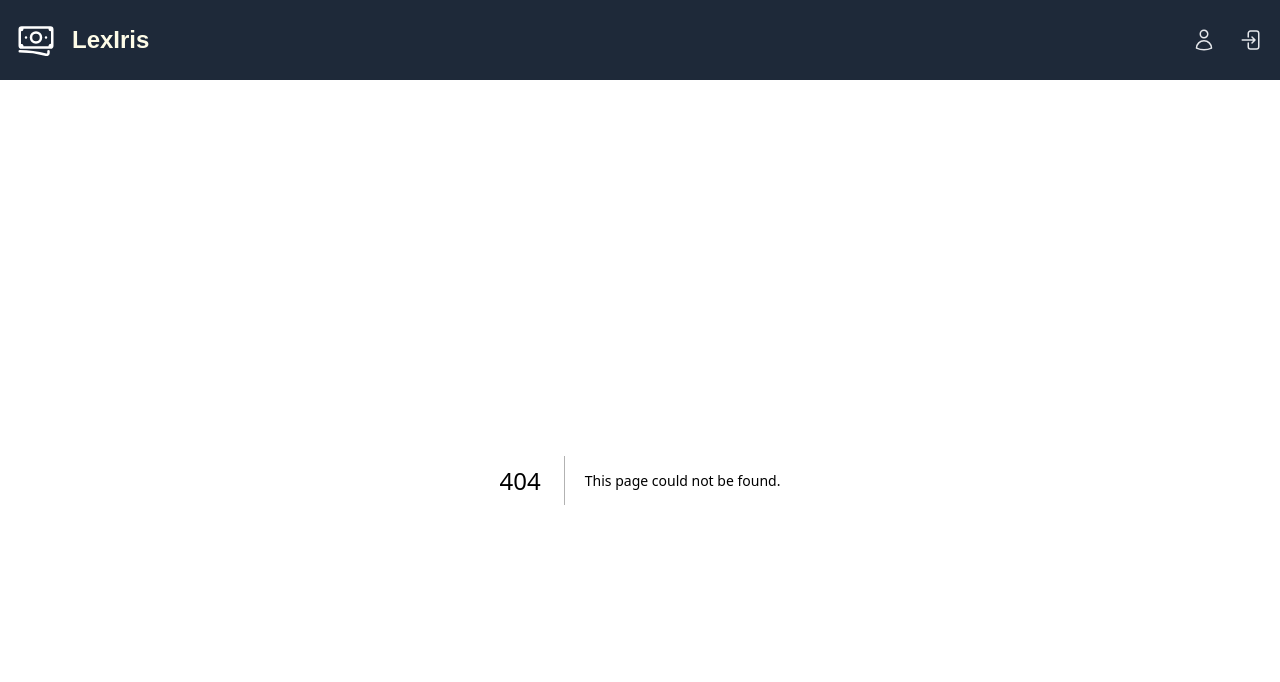
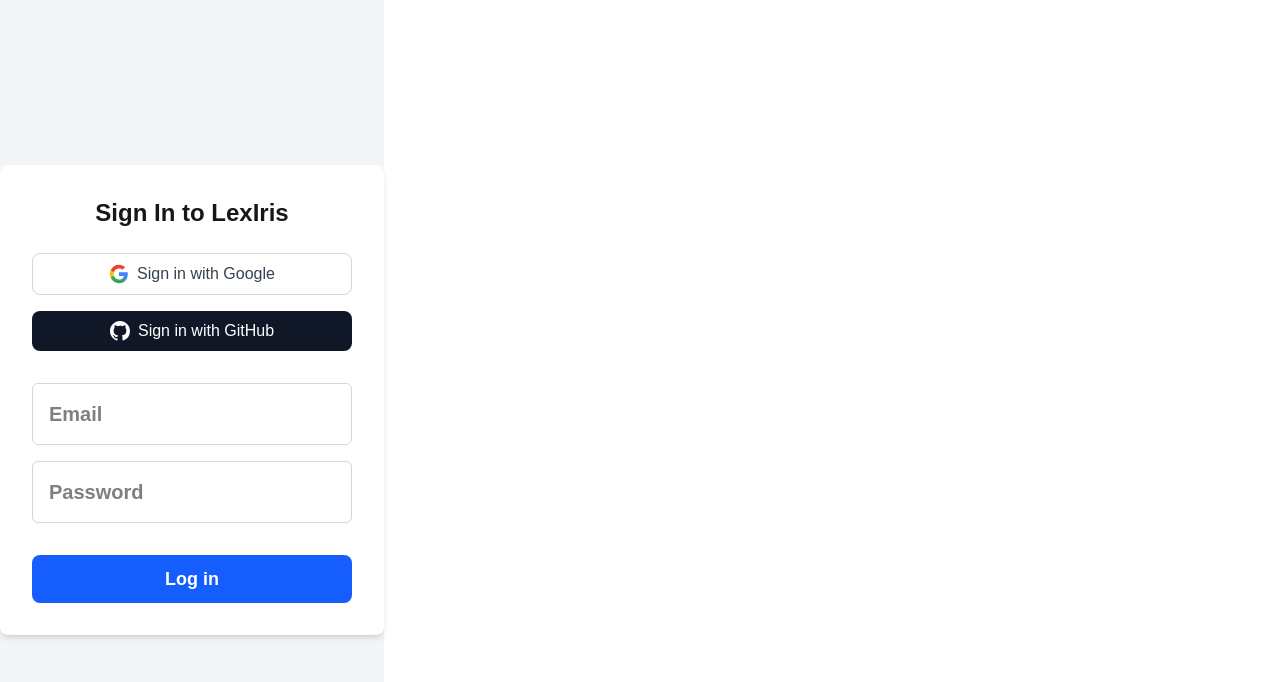
Before and after one commit to lhapollo/budgeting-app, a Next.js app: page /login in a window 1280 px wide. Before the commit this address had no page. Shown: the top 682 px of the page. Built offline with nearby package versions, Linux system fonts and the light colour scheme.

Commit message:
sign in features

```diff
--- /dev/null
+++ b/src/app/api/[...nextauth]/route.ts
@@ -0,0 +1,6 @@
+import { authConfig } from "@/lib/auth";
+import NextAuth from "next-auth/next";
+
+const handler = NextAuth(authConfig);
+
+export { handler as GET, handler as POST };
--- /dev/null
+++ b/src/app/components/credentials-form.tsx
@@ -0,0 +1,68 @@
+"use client";
+
+import { signIn } from "next-auth/react";
+import { useRouter } from "next/navigation";
+import { useState } from "react";
+
+interface CredentialsFormProps {
+  csrfToken?: string;
+}
+
+export function CredentialsForm(props: CredentialsFormProps) {
+  const router = useRouter();
+  const [error, setError] = useState<string | null>(null);
+
+  const handleSubmit = async (e: { preventDefault: () => void; currentTarget: HTMLFormElement | undefined; }) => {
+    e.preventDefault();
+    const data = new FormData(e.currentTarget);
+
+    const signInResponse = await signIn("credentials", {
+      email: data.get("email"),
+      password: data.get("password"),
+      redirect: false,
+    });
+
+    if (signInResponse && !signInResponse.error) {
+      //Redirect to homepage (/timeline)
+      router.push("/timeline");
+    } else {
+      console.log("Error: ", signInResponse);
+      setError("Your Email or Password is wrong!");
+    }
+  };
+
+  return (
+    <form
+      className="w-full mt-8 text-xl text-black font-semibold flex flex-col"
+      onSubmit={handleSubmit}
+    >
+      {error && (
+        <span className="p-4 mb-2 text-lg font-semibold text-white bg-red-500 rounded-md">
+          {error}
+        </span>
+      )}
+      <input
+        type="email"
+        name="email"
+        placeholder="Email"
+        required
+        className="w-full px-4 py-4 mb-4 border border-gray-300 rounded-md"
+      />
+
+      <input
+        type="password"
+        name="password"
+        placeholder="Password"
+        required
+        className="w-full px-4 py-4 mb-4 border border-gray-300 rounded-md"
+      />
+
+      <button
+        type="submit"
+        className="w-full h-12 px-6 mt-4 text-lg text-white transition-colors duration-150 bg-blue-600 rounded-lg focus:shadow-outline hover:bg-blue-700"
+      >
+        Log in
+      </button>
+    </form>
+  );
+}
--- a/src/app/components/top-header.tsx
+++ b/src/app/components/top-header.tsx
@@ -22,7 +22,7 @@
                 <a href="#"><svg xmlns="http://www.w3.org/2000/svg" fill="none" viewBox="0 0 24 24" stroke-width="1.5" stroke="currentColor" className="size-6">
                     <path stroke-linecap="round" stroke-linejoin="round" d="M15.75 6a3.75 3.75 0 1 1-7.5 0 3.75 3.75 0 0 1 7.5 0ZM4.501 20.118a7.5 7.5 0 0 1 14.998 0A17.933 17.933 0 0 1 12 21.75c-2.676 0-5.216-.584-7.499-1.632Z" />
                 </svg></a>
-                <a href="#"><svg xmlns="http://www.w3.org/2000/svg" fill="none" viewBox="0 0 24 24" stroke-width="1.5" stroke="currentColor" className="size-6">
+                <a href="/login"><svg xmlns="http://www.w3.org/2000/svg" fill="none" viewBox="0 0 24 24" stroke-width="1.5" stroke="currentColor" className="size-6">
                     <path stroke-linecap="round" stroke-linejoin="round" d="M8.25 9V5.25A2.25 2.25 0 0 1 10.5 3h6a2.25 2.25 0 0 1 2.25 2.25v13.5A2.25 2.25 0 0 1 16.5 21h-6a2.25 2.25 0 0 1-2.25-2.25V15M12 9l3 3m0 0-3 3m3-3H2.25" />
                 </svg></a>
 
--- a/src/app/layout.tsx
+++ b/src/app/layout.tsx
@@ -2,6 +2,7 @@
 import { Geist, Geist_Mono } from "next/font/google";
 import "./globals.css";
 import Header from "./components/top-header";
+import { NextAuthProvider } from "./providers";
 
 const geistSans = Geist({
   variable: "--font-geist-sans",
@@ -20,18 +21,16 @@
 
 export default function RootLayout({
   children,
-}: Readonly<{
+}: {
   children: React.ReactNode;
-}>) {
+}) {
   return (
     <html lang="en">
-      <body
-        className={`${geistSans.variable} ${geistMono.variable} antialiased`}
-      >
-        <header>
-          <Header />
-        </header>
-        <main>{children}</main>
+      <body className=" flex flex-row">
+        <NextAuthProvider>
+
+          {children}
+        </NextAuthProvider>
       </body>
     </html>
   );
--- /dev/null
+++ b/src/app/login/page.tsx
@@ -0,0 +1,59 @@
+"use client";
+
+import { signIn } from "next-auth/react";
+import { CredentialsForm } from "@/app/components/credentials-form";
+import { loginIsRequiredClient } from "@/lib/auth-client"; // For client components
+import { authConfig } from "@/lib/auth";
+
+export default function LoginPage() {
+  return (
+    <div className="min-h-screen flex items-center justify-center bg-gray-100">
+      <div className="bg-white p-8 rounded-lg shadow-md w-96">
+        <h1 className="text-2xl font-bold mb-6 text-center">Sign In to LexIris</h1>
+
+        <div className="space-y-4">
+          <button
+            onClick={() => signIn("google", { callbackUrl: "/" })}
+            className="w-full flex items-center justify-center gap-2 bg-white border border-gray-300 rounded-lg px-4 py-2 text-gray-700 hover:bg-gray-50"
+          >
+            <svg className="w-5 h-5" viewBox="0 0 24 24">
+              <path
+                fill="#4285F4"
+                d="M22.56 12.25c0-.78-.07-1.53-.2-2.25H12v4.26h5.92c-.26 1.37-1.04 2.53-2.21 3.31v2.77h3.57c2.08-1.92 3.28-4.74 3.28-8.09z"
+              />
+              <path
+                fill="#34A853"
+                d="M12 23c2.97 0 5.46-.98 7.28-2.66l-3.57-2.77c-.98.66-2.23 1.06-3.71 1.06-2.86 0-5.29-1.93-6.16-4.53H2.18v2.84C3.99 20.53 7.7 23 12 23z"
+              />
+              <path
+                fill="#FBBC05"
+                d="M5.84 14.09c-.22-.66-.35-1.36-.35-2.09s.13-1.43.35-2.09V7.07H2.18C1.43 8.55 1 10.22 1 12s.43 3.45 1.18 4.93l2.85-2.22.81-.62z"
+              />
+              <path
+                fill="#EA4335"
+                d="M12 5.38c1.62 0 3.06.56 4.21 1.64l3.15-3.15C17.45 2.09 14.97 1 12 1 7.7 1 3.99 3.47 2.18 7.07l3.66 2.84c.87-2.6 3.3-4.53 6.16-4.53z"
+              />
+            </svg>
+            Sign in with Google
+          </button>
+
+          <button
+            onClick={() => signIn("github", { callbackUrl: "/" })}
+            className="w-full flex items-center justify-center gap-2 bg-gray-900 rounded-lg px-4 py-2 text-white hover:bg-gray-800"
+          >
+            <svg className="w-5 h-5" fill="currentColor" viewBox="0 0 20 20">
+              <path
+                fillRule="evenodd"
+                d="M10 0C4.477 0 0 4.484 0 10.017c0 4.425 2.865 8.18 6.839 9.504.5.092.682-.217.682-.483 0-.237-.008-.868-.013-1.703-2.782.605-3.369-1.343-3.369-1.343-.454-1.158-1.11-1.466-1.11-1.466-.908-.62.069-.608.069-.608 1.003.07 1.531 1.032 1.531 1.032.892 1.53 2.341 1.088 2.91.832.092-.647.35-1.088.636-1.338-2.22-.253-4.555-1.113-4.555-4.951 0-1.093.39-1.988 1.029-2.688-.103-.253-.446-1.272.098-2.65 0 0 .84-.27 2.75 1.026A9.564 9.564 0 0110 4.844c.85.004 1.705.115 2.504.337 1.909-1.296 2.747-1.027 2.747-1.027.546 1.379.203 2.398.1 2.651.64.7 1.028 1.595 1.028 2.688 0 3.848-2.339 4.695-4.566 4.942.359.31.678.92.678 1.855 0 1.338-.012 2.419-.012 2.747 0 .268.18.58.688.482A10.019 10.019 0 0020 10.017C20 4.484 15.522 0 10 0z"
+                clipRule="evenodd"
+              />
+            </svg>
+            Sign in with GitHub
+          </button>
+        </div>
+
+        <CredentialsForm />
+      </div>
+    </div>
+  );
+}
--- /dev/null
+++ b/src/app/providers.tsx
@@ -0,0 +1,11 @@
+"use client";
+
+import { SessionProvider } from "next-auth/react";
+
+type Props = {
+  children?: React.ReactNode;
+};
+
+export const NextAuthProvider = ({ children }: Props) => {
+  return <SessionProvider>{children}</SessionProvider>;
+};
--- /dev/null
+++ b/src/lib/auth-client.ts
@@ -0,0 +1,15 @@
+"use client";
+import { useSession } from "next-auth/react";
+import { useRouter } from "next/navigation";
+
+export function loginIsRequiredClient() {
+  const { data: session } = useSession();
+  const router = useRouter();
+
+  if (!session) {
+    router.push("/");
+    return false;
+  }
+
+  return true;
+}
--- /dev/null
+++ b/src/lib/auth.ts
@@ -0,0 +1,70 @@
+// src/lib/auth.ts
+import { NextAuthOptions, User, getServerSession } from "next-auth";
+import { redirect } from "next/navigation"; // Remove useRouter
+
+import CredentialsProvider from "next-auth/providers/credentials";
+import GoogleProvider from "next-auth/providers/google";
+import GithubProvider from "next-auth/providers/github";
+
+import prisma from "./prisma";
+
+export const authConfig: NextAuthOptions = {
+  providers: [
+    CredentialsProvider({
+      name: "Sign in",
+      credentials: {
+        email: {
+          label: "Email",
+          type: "email",
+          placeholder: "example@example.com",
+        },
+        password: { label: "Password", type: "password" },
+      },
+      async authorize(credentials) {
+        if (!credentials || !credentials.email || !credentials.password)
+          return null;
+
+        const dbUser = await prisma.user.findFirst({
+          where: { email: credentials.email },
+        });
+
+        //Verify Password here
+        //We are going to use a simple === operator
+        //In production DB, passwords should be encrypted using something like bcrypt...
+        if (dbUser && dbUser.password === credentials.password) {
+          const { password, createdAt, id, ...dbUserWithoutPassword } = dbUser;
+          return dbUserWithoutPassword as User;
+        }
+
+        return null;
+      },
+    }),
+    GoogleProvider({
+      clientId: process.env.GOOGLE_CLIENT_ID as string,
+      clientSecret: process.env.GOOGLE_CLIENT_SECRET as string,
+    }),
+    GithubProvider({
+      clientId: process.env.GITHUB_CLIENT_ID as string,
+      clientSecret: process.env.GITHUB_CLIENT_SECRET as string,
+    }),
+  ],
+  pages: {
+    signIn: "/login",
+  },
+  callbacks: {
+    async session({ session, token, user }) {
+      return session;
+    },
+    async jwt({ token, user, account, profile }) {
+      if (user) {
+        token.user = user;
+      }
+      return token;
+    },
+  },
+};
+
+export async function loginIsRequiredServer() {
+  const session = await getServerSession(authConfig);
+  if (!session) return redirect("/");
+}
--- /dev/null
+++ b/src/lib/prisma.ts
@@ -0,0 +1,15 @@
+// lib/prisma.ts
+import { PrismaClient } from "@prisma/client";
+
+let prisma: PrismaClient;
+
+if (process.env.NODE_ENV === "production") {
+  prisma = new PrismaClient();
+} else {
+  if (!(global as any).prisma) {
+    (global as any).prisma = new PrismaClient();
+  }
+  prisma = (global as any).prisma;
+}
+
+export default prisma;
```
Also changed, not shown: package.json (+9 -5 lines), 2 other files (tests, documents, lock files or other folders).
